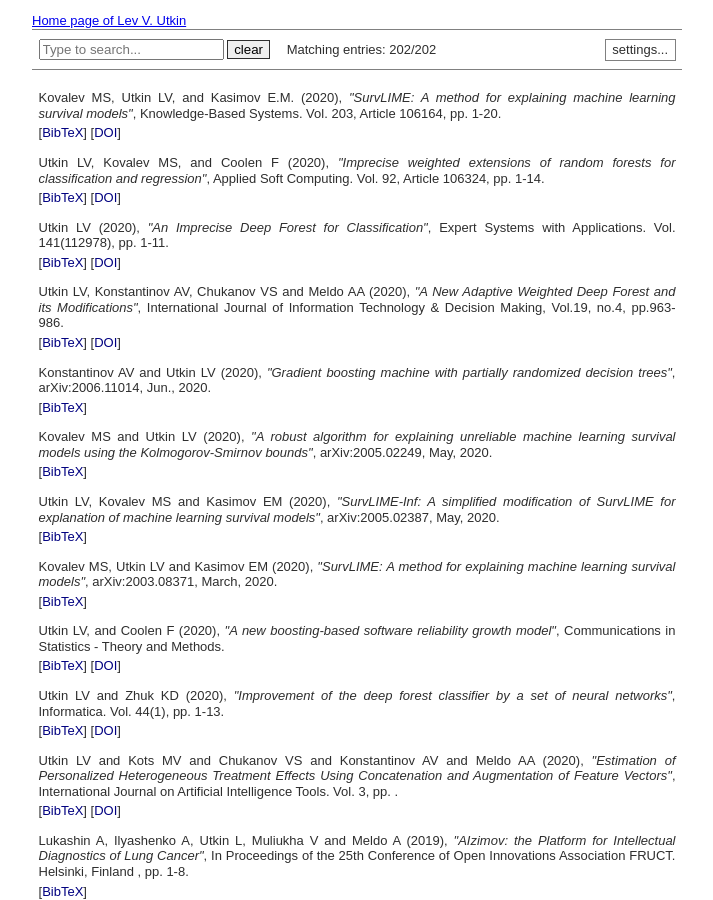
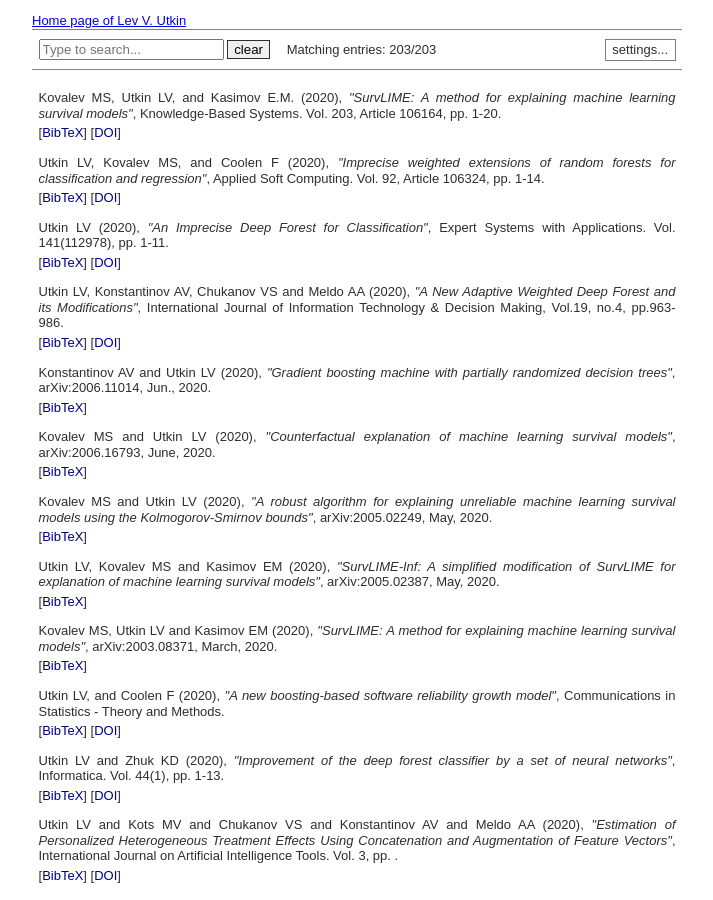
Before and after one commit to levutkin/levutkin.github.io, a Jekyll site: the page publications.html, which Jekyll copies as it is, in a window 1280 px wide and 900 px high. Shown: the whole window, without its empty margins (283-996 px from the left). Built offline with Jekyll 4.4.1, drawn with Linux system fonts in a browser that asks for light colours.

Commit message:
Update publications.html

```diff
--- a/publications.html
+++ b/publications.html
@@ -501,6 +501,23 @@ p.infolinks { margin: 0.3em 0em 0em 0em; padding: 0px; }
 }
 </pre></td>
 
+<tr id="Kovalev-Utkin-20b" class="entry">
+	<td> Kovalev MS and Utkin LV (2020), <i>"Counterfactual explanation of machine learning survival models"</i>, arXiv:2006.16793, June, 2020.
+	<p class="infolinks"> [<a href="javascript:toggleInfo('Kovalev-Utkin-20b','bibtex')">BibTeX</a>]
+</td>
+</tr>
+<tr id="bib_Kovalev-Utkin-20b" class="bibtex noshow">
+<td><b>BibTeX</b>:
+<pre>
+@Unpublished{Kovalev-Utkin-20b,
+  author = {M.S. Kovalev and L.V. Utkin},
+  note   = {arXiv:2006.16793},
+  title  = {Counterfactual explanation of machine learning survival models},
+  month  = jun,
+  year   = {2020},
+}
+</pre></td>
+
 <tr id="Kovalev-Utkin-20" class="entry">
 	<td> Kovalev MS and Utkin LV (2020), <i>"A robust algorithm for explaining unreliable machine learning survival models using the Kolmogorov-Smirnov bounds"</i>, arXiv:2005.02249, May, 2020.
 	<p class="infolinks"> [<a href="javascript:toggleInfo('Kovalev-Utkin-20','bibtex')">BibTeX</a>]
```
